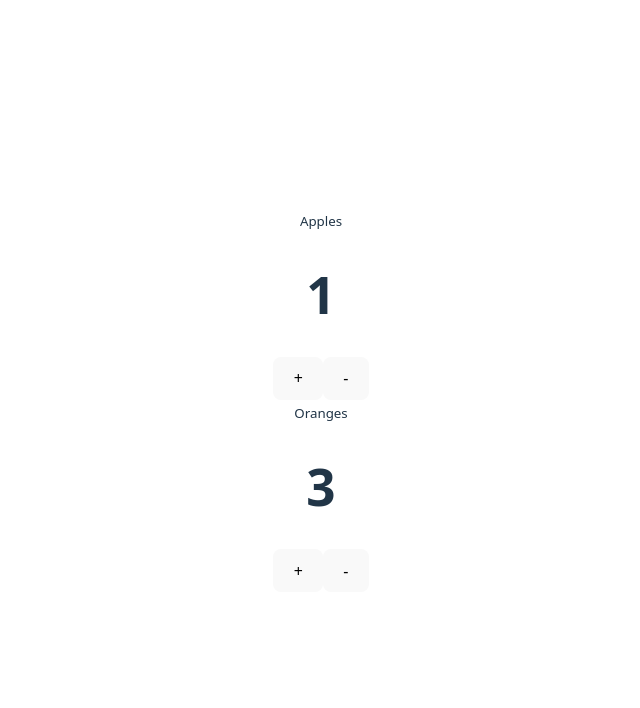
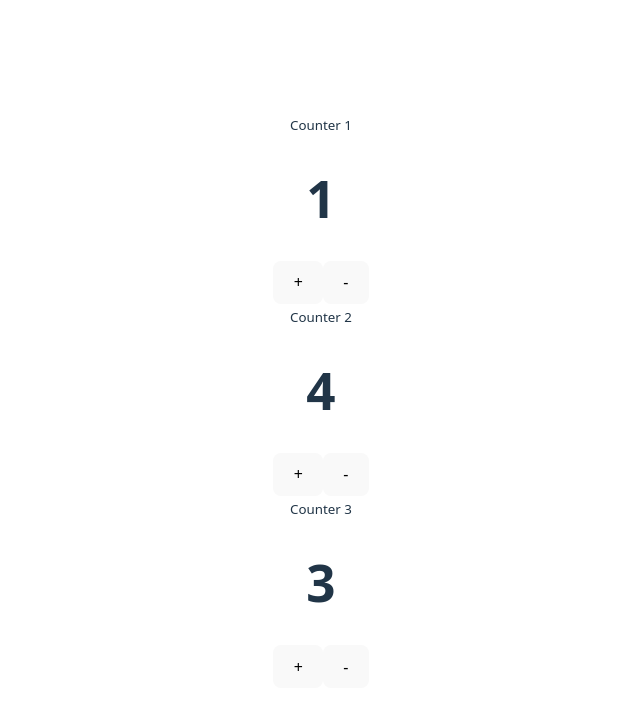
Before and after one commit to joemiddie13/lab-1-props-state, a React (Vite) app: page / in a window 1280 px wide. Shown: the top 708 px of the page, without its empty margins (319-959 px from the left). Built offline with nearby package versions, Linux system fonts and the light colour scheme.

Commit message:
Lift the state to the App component to allow sharing data between counters

```diff
--- a/src/App.jsx
+++ b/src/App.jsx
@@ -1,11 +1,27 @@
+import { useState } from 'react';
 import './App.css';
 import Counter from './Counter';
 
 function App() {
+  const [counts, setCounts] = useState([1, 4, 3]);
+
+  const updateCount = (index, delta) => {
+    const newCounts = [...counts];
+    newCounts[index] += delta;
+    setCounts(newCounts);
+  };
+
   return (
     <div className="App">
-      <Counter label="Apples" value={1} />
-      <Counter label="Oranges" value={3} />
+      {counts.map((value, index) => (
+        <Counter
+          key={index}
+          label={`Counter ${index + 1}`}
+          value={value}
+          increment={() => updateCount(index, 1)}
+          decrement={() => updateCount(index, -1)}
+        />
+      ))}
     </div>
   );
 }
```
